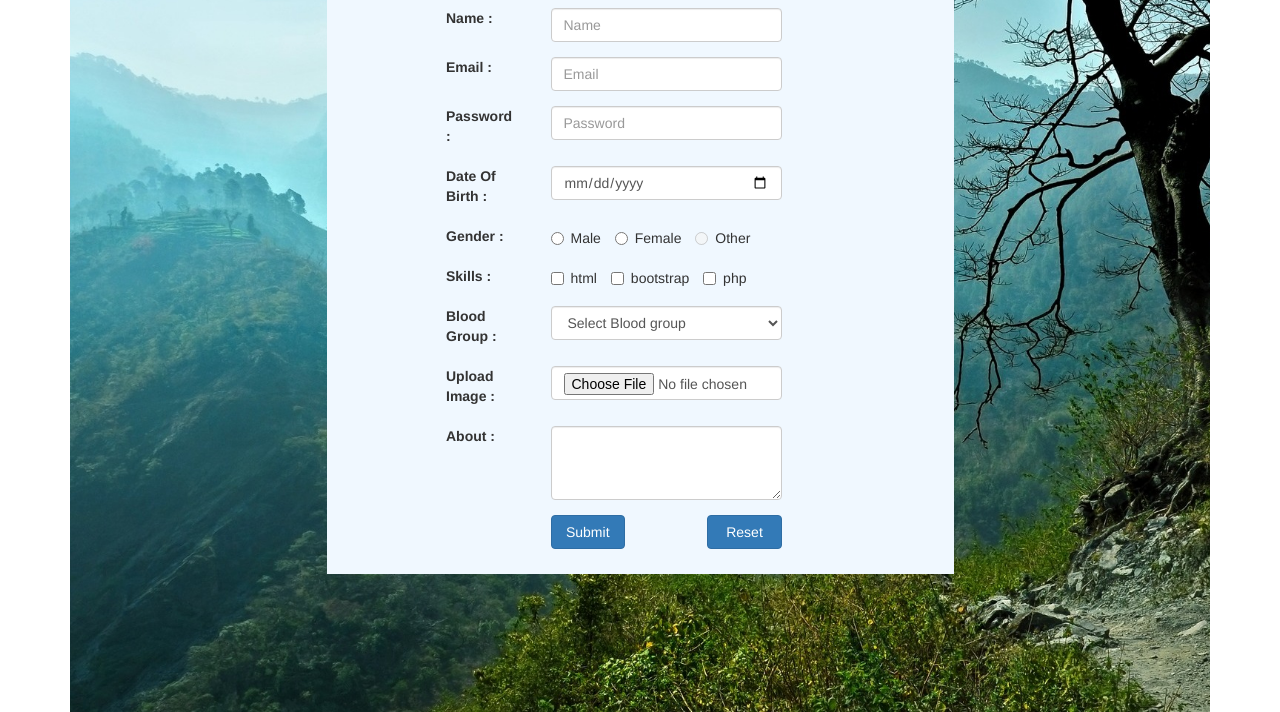
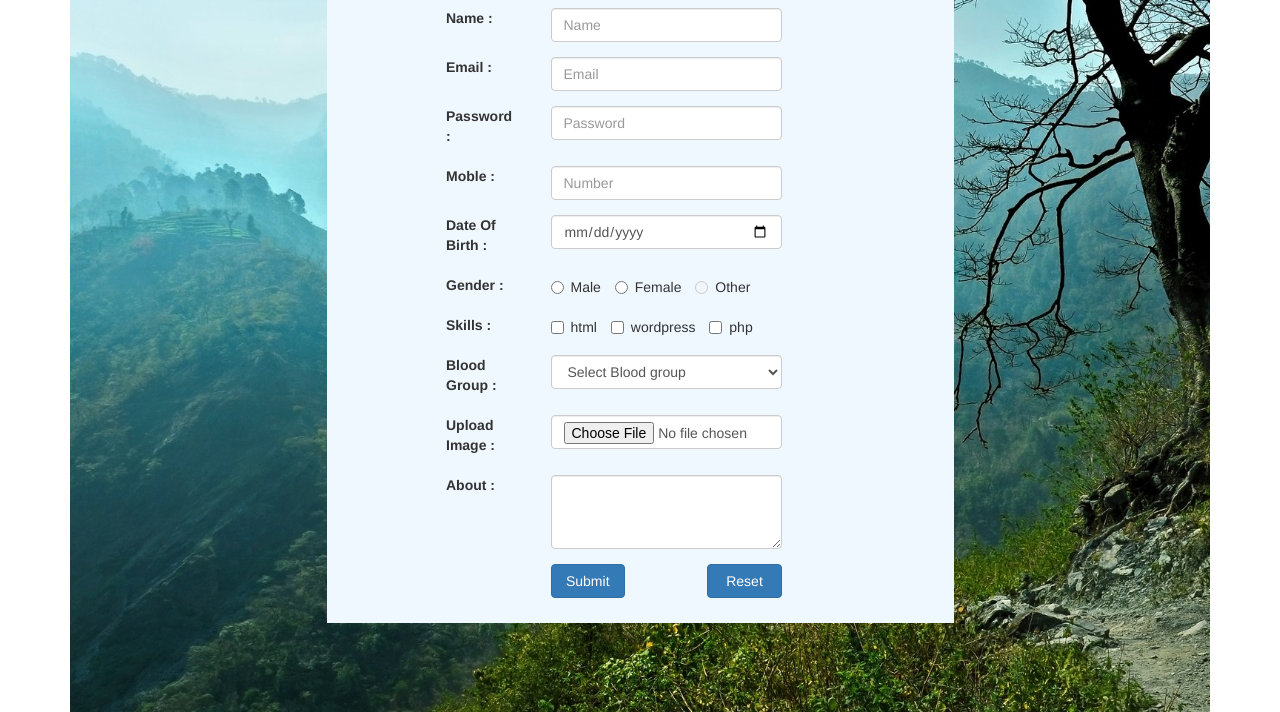
Before and after one commit to khaleddiucse/registration-form-with-parallax-affect, a plain HTML site: page index.html in a window 1280 px wide. Shown: the part 88-800 px from the top of the page. Drawn offline with Linux system fonts and the light colour scheme.

Commit message:
Update index.html

```diff
--- a/index.html
+++ b/index.html
@@ -39,6 +39,13 @@
                   </div>
                 </div>
                 <div class="form-group row">
+                  <label for="password" class="col-sm-offset-2 col-sm-2 col-form-label" required>Moble  :</label>
+                  <div class="col-sm-5">
+                    <input type="number" class="form-control" id="mobile" placeholder="Number">
+                  </div>
+                </div>
+
+                <div class="form-group row">
                     <label for="date" class="col-sm-offset-2 col-sm-2 col-form-label">Date Of Birth :</label>
                   <div class="col-sm-5">
                     <input type="date" class="form-control" id="date" placeholder="date">
@@ -66,7 +73,7 @@
                           <input type="checkbox" name="skill" id="skill" value="html">html
                         </label>
                         <label class="checkbox-inline">
-                          <input type="checkbox" name="skill" id="bootstrap" value="bootstrap"> bootstrap
+                          <input type="checkbox" name="skill" id="wordpress" value="wordpress"> wordpress
                         </label>
                         <label class="checkbox-inline">
                           <input type="checkbox" name="SKILL" id="php" value="php">php
```
